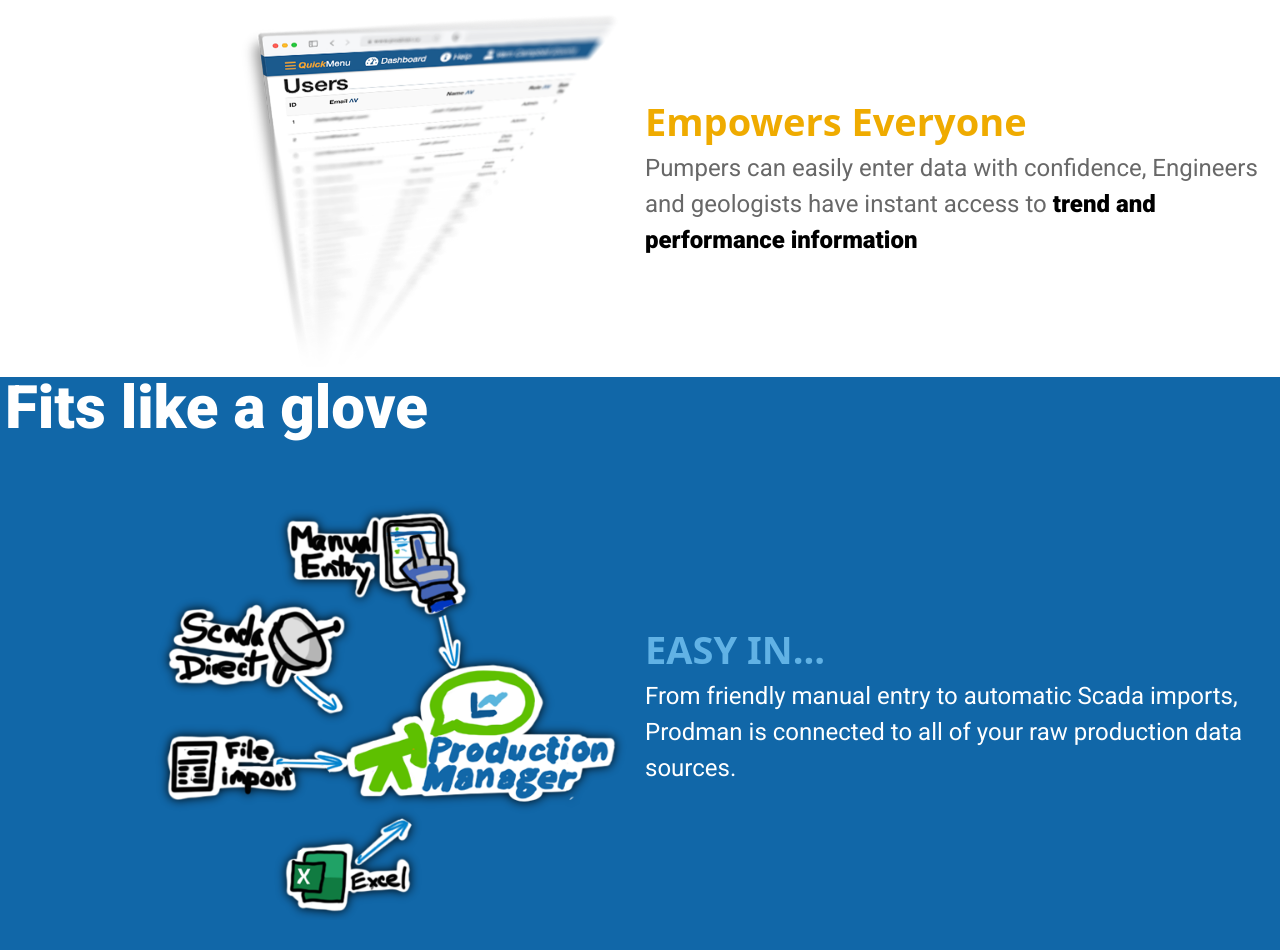
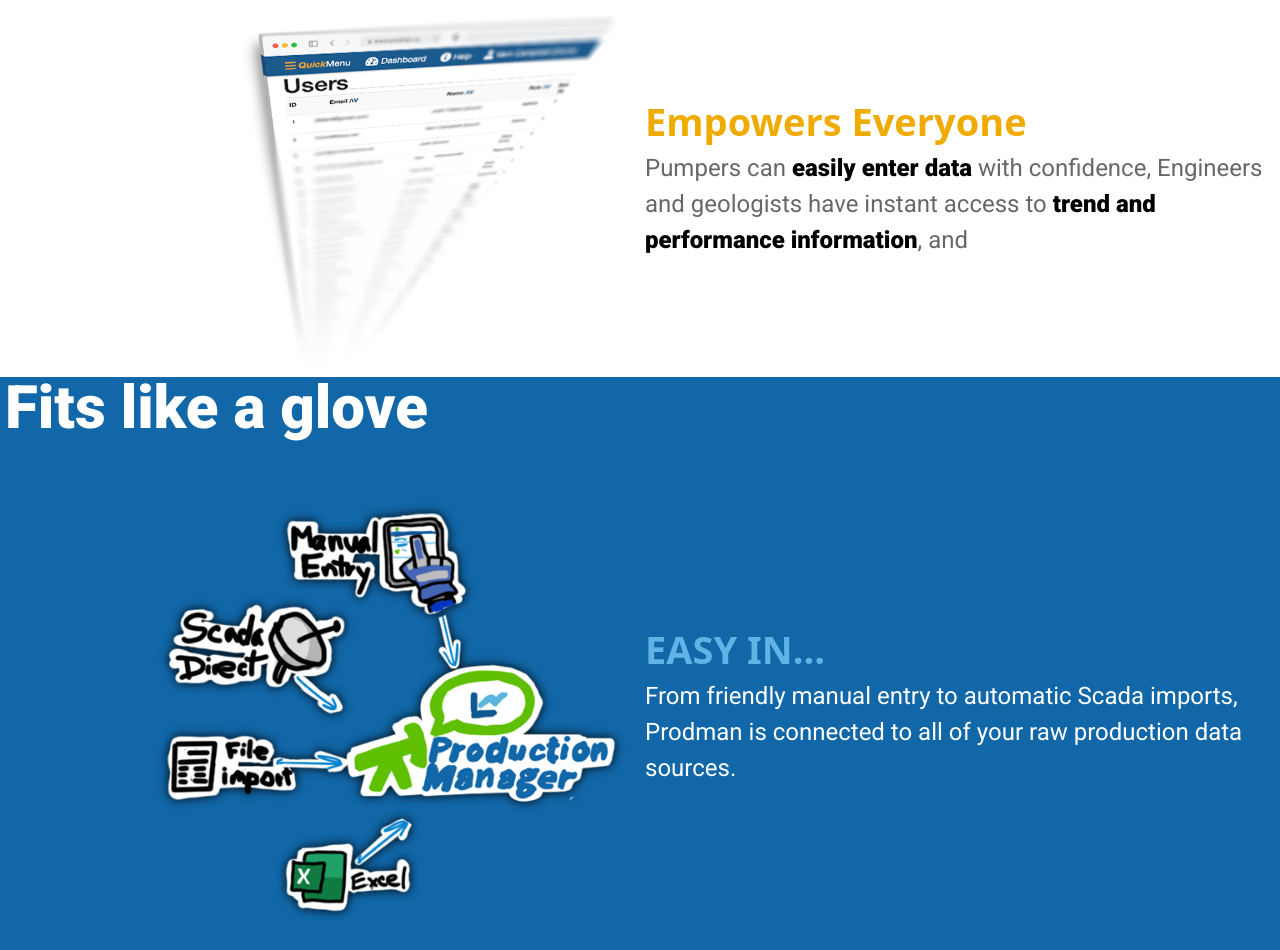
Before and after one commit to xzed12/prodman4usa, a plain HTML site: page index.html in a window 1280 px wide. Shown: the part 1602-2552 px from the top of the page. Drawn offline with nearby package versions, Linux system fonts and the light colour scheme.

Commit message:
Update index.html

```diff
--- a/index.html
+++ b/index.html
@@ -113,7 +113,7 @@
           <h4 style="color:#efab00;">Empowers Everyone</h4>
           </div>
           <div class="items-left">
-            <p>Pumpers can easily enter data with confidence, Engineers and geologists have instant access to <b style="color:#000;"> trend and performance information</b></p>
+            <p>Pumpers can <b style="color:#000;">easily enter data</b> with confidence, Engineers and geologists have instant access to <b style="color:#000;"> trend and performance information</b>, and </p>
           </div>
         </div>
     </div>
```
